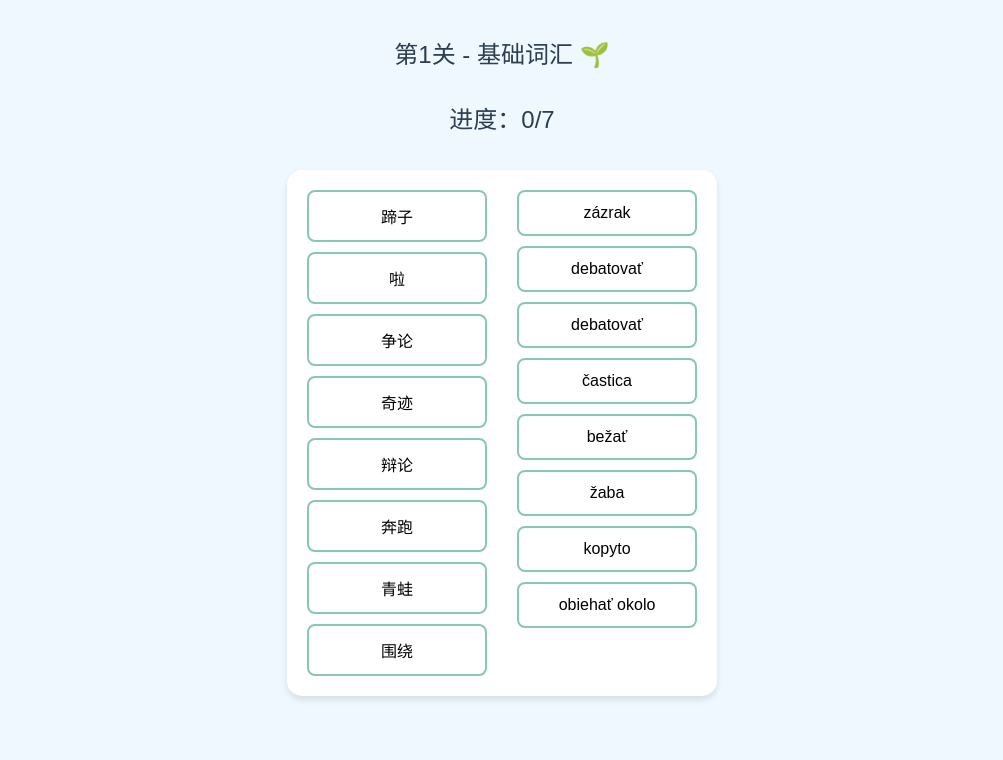
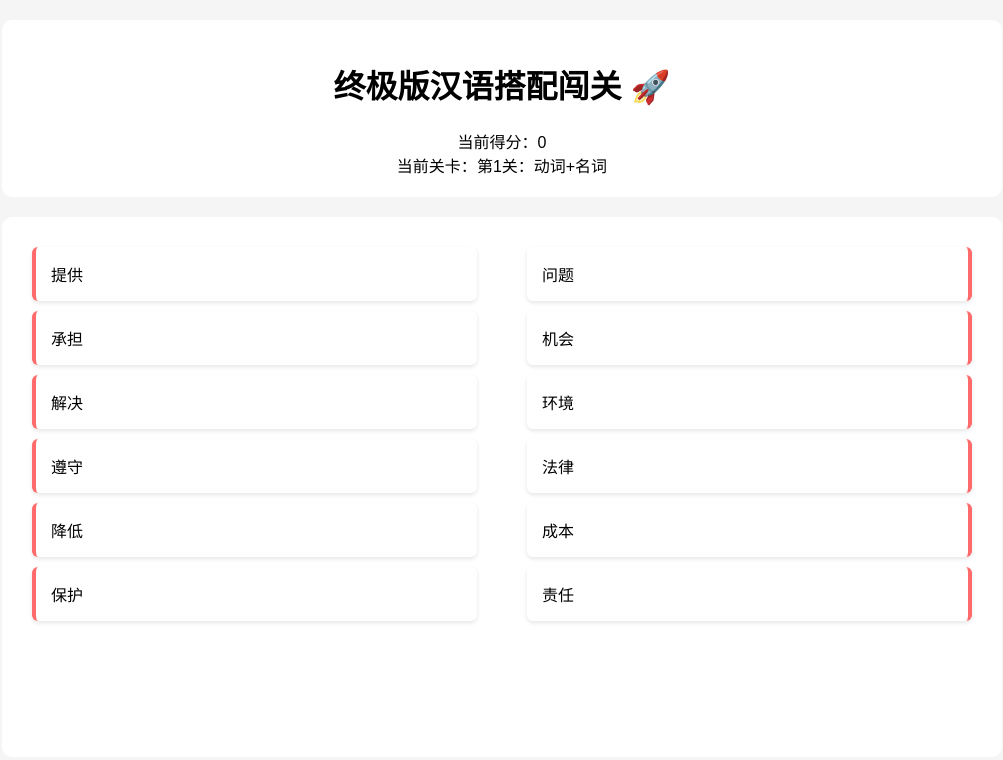
Before and after one commit to jierur/jierur.github.io, a plain HTML site: page index.html in a window 1280 px wide. Shown: the whole page, without its empty margins (138-1141 px from the left). Drawn offline with Linux system fonts and the light colour scheme.

Commit message:
Add files via upload

```diff
--- a/index.html
+++ b/index.html
@@ -2,247 +2,259 @@
 <html lang="zh">
 <head>
     <meta charset="UTF-8">
-    <title>五关挑战-完整版</title>
+    <title>终极版六关汉语搭配王</title>
     <style>
         :root {
-            --level1: #88C7B3; --level2: #FFB7C5;
-            --level3: #FFD700; --level4: #A78BFA;
-            --level5: #FF6B6B;
+            --level1: #FF6B6B; --level2: #4CAF50; --level3: #2196F3;
+            --level4: #9C27B0; --level5: #FF9800; --level6: #795548;
         }
-
         body {
             font-family: Arial, sans-serif;
-            background: #f0f8ff;
-            display: flex;
-            flex-direction: column;
-            align-items: center;
-            min-height: 100vh;
-            margin: 0;
+            max-width: 1000px;
+            margin: 0 auto;
             padding: 20px;
+            background: #f5f5f5;
         }
-
-        .game-container {
-            display: flex;
+        .header {
+            text-align: center;
+            padding: 20px;
+            background: white;
+            border-radius: 10px;
+            margin-bottom: 20px;
+        }
+        .game-area {
+            display: grid;
+            grid-template-columns: 1fr 1fr;
             gap: 30px;
-            margin: 20px 0;
+            min-height: 500px;
             padding: 20px;
-            border-radius: 15px;
             background: white;
-            box-shadow: 0 4px 6px rgba(0,0,0,0.1);
+            border-radius: 10px;
         }
-
-        .column {
-            display: flex;
-            flex-direction: column;
-            gap: 10px;
-            min-width: 180px;
+        .word-card {
+            padding: 15px;
+            margin: 10px;
+            cursor: pointer;
+            border-radius: 6px;
+            background: #fff;
+            box-shadow: 0 2px 4px rgba(0,0,0,0.1);
+            transition: 0.3s;
         }
-
-        .word-card {
-            padding: 12px 25px;
-            border: 2px solid;
-            border-radius: 8px;
-            cursor: pointer;
-            text-align: center;
-            transition: all 0.3s;
-            position: relative;
+        .selected {
+            transform: scale(0.95);
+            box-shadow: 0 0 8px rgba(66, 133, 244, 0.5) !important;
         }
-
-        .matched {
-            animation: disappear 0.5s forwards;
+        .correct {
+            opacity: 0;
+            transition: all 0.5s;
         }
-
-        @keyframes disappear {
-            0% { opacity: 1; transform: scale(1); }
-            100% { opacity: 0; height: 0; padding: 0; margin: 0; }
-        }
-
-        #victory {
+        #nextBtn {
             position: fixed;
-            top: 50%;
-            left: 50%;
-            transform: translate(-50%, -50%);
-            font-size: 4em;
-            color: #FF6B6B;
-            text-shadow: 0 0 20px rgba(255,107,107,0.3);
-            display: none;
-            z-index: 1000;
-        }
-
-        button {
-            padding: 12px 30px;
+            bottom: 30px;
+            right: 30px;
+            padding: 15px 30px;
+            background: #4CAF50;
+            color: white;
             border: none;
             border-radius: 25px;
-            background: linear-gradient(45deg, #4CAF50, #45a049);
-            color: white;
             cursor: pointer;
-            font-size: 16px;
-            transition: 0.3s;
-            margin-top: 20px;
-        }
-
-        button:hover {
-            transform: scale(1.05);
-            box-shadow: 0 4px 15px rgba(76,175,80,0.3);
-        }
-
-        .level-info {
-            font-size: 24px;
-            color: #2c3e50;
-            margin: 15px 0;
+            display: none;
+            font-size: 18px;
+            z-index: 1000;
         }
     </style>
 </head>
 <body>
-    <div class="level-info" id="levelTitle">第1关 - 基础词汇 🌱</div>
-    <div class="level-info" id="progress">进度：0/7</div>
-    <div class="game-container">
-        <div class="column" id="left-column"></div>
-        <div class="column" id="right-column"></div>
+    <div class="header">
+        <h1>终极版汉语搭配闯关 🚀</h1>
+        <div>当前得分：<span id="score">0</span></div>
+        <div>当前关卡：<span id="currentLevel">第1关</span></div>
     </div>
-    <button onclick="nextLevel()" id="nextBtn" style="display:none;">下一关 ➡️</button>
-    <div id="victory">🏆 终极通关！</div>
+    <div class="game-area" id="gameArea"></div>
+    <button id="nextBtn" onclick="nextLevel()">下一关 →</button>
 
     <script>
-        // 完整37个词语数据
-        const allWords = [
-            { zh: '争论', sk: 'debatovať' }, { zh: '奇迹', sk: 'zázrak' },
-            { zh: '围绕', sk: 'obiehať okolo' }, { zh: '奔跑', sk: 'bežať' },
-            { zh: '蹄子', sk: 'kopyto' }, { zh: '辩论', sk: 'debatovať' },
-            { zh: '青蛙', sk: 'žaba' }, { zh: '啦', sk: 'častica' },
-            { zh: '始终', sk: 'od začiatku do konca' }, { zh: '脖子', sk: 'krk' },
-            { zh: '说服', sk: 'presvedčiť' }, { zh: '摄影师', sk: 'fotograf' },
-            { zh: '毕竟', sk: 'koniec-koncov' }, { zh: '操场', sk: 'ihrisko' },
-            { zh: '洞', sk: 'diera' }, { zh: '插', sk: 'vložiť' },
-            { zh: '棍', sk: 'palica' }, { zh: '系', sk: 'priviazať' },
-            { zh: '匹', sk: 'numeratív pre kone' }, { zh: '拦', sk: 'zastaviť' },
-            { zh: '拍', sk: 'fotiť' }, { zh: '差距', sk: 'rozdiel' },
-            { zh: '显示', sk: 'ukázať' }, { zh: '意识', sk: 'vedomie' },
-            { zh: '艰苦', sk: 'náročný' }, { zh: '试验', sk: 'pokus' },
-            { zh: '逐渐', sk: 'postupne' }, { zh: '改进', sk: 'zlepšiť' },
-            { zh: '成熟', sk: 'zrelý' }, { zh: '兄弟', sk: 'brat' },
-            { zh: '播放', sk: 'prehrávať' }, { zh: '纪念', sk: 'pamätný' },
-            { zh: '导演', sk: 'režisér' }, { zh: '瞬间', sk: 'okamih' },
-            { zh: '请求', sk: 'požiadať' }, { zh: '或许', sk: 'možno' },
-            { zh: '重大', sk: 'dôležitý' }
+        //===== 游戏数据 =====//
+        const levels = [
+            { // 第1关
+                name: "动词+名词",
+                color: "#FF6B6B",
+                pairs: [
+                    ['保护', '环境'], ['降低', '成本'],
+                    ['提供', '机会'], ['遵守', '法律'],
+                    ['解决', '问题'], ['承担', '责任']
+                ]
+            },
+            { // 第2关
+                name: "形容词+名词",
+                color: "#4CAF50",
+                pairs: [
+                    ['重要', '资源'], ['复杂', '关系'],
+                    ['安全', '措施'], ['严格', '标准'],
+                    ['公平', '竞争'], ['有效', '方法']
+                ]
+            },
+            { // 第3关
+                name: "副词搭配",
+                color: "#2196F3",
+                pairs: [
+                    ['格外', '小心'], ['完全', '同意'],
+                    ['十分', '满意'], ['迅速', '反应'],
+                    ['充分', '准备'], ['普遍', '存在']
+                ]
+            },
+            { // 第4关
+                name: "固定搭配",
+                color: "#9C27B0",
+                pairs: [
+                    ['采取', '措施'], ['实现', '梦想'],
+                    ['面临', '困难'], ['取得', '进步'],
+                    ['发表', '意见'], ['建立', '信任']
+                ]
+            },
+            { // 第5关
+                name: "名词+动词",
+                color: "#FF9800",
+                pairs: [
+                    ['会议', '推迟'], ['价格', '上升'],
+                    ['需求', '增加'], ['意见', '分歧']
+                ]
+            },
+            { // 第6关
+                name: "社会短语",
+                color: "#795548",
+                pairs: [
+                    ['经济', '发展'], ['文化', '差异'],
+                    ['教育', '改革'], ['环境', '保护'],
+                    ['科技', '进步']
+                ]
+            }
         ];
 
-        // 五关配置 [起始索引, 结束索引, 需要配对数量]
-        const levels = [
-            { start: 0, end: 8, required: 7 },   // 第1关 (8词)
-            { start: 8, end: 15, required: 6 },  // 第2关 (7词)
-            { start: 15, end: 23, required: 7 }, // 第3关 (8词)
-            { start: 23, end: 31, required: 7 }, // 第4关 (8词)
-            { start: 31, end: 37, required: 6 }  // 第5关 (6词)
-        ];
+        //===== 游戏状态 =====//
+        let currentLevel = 0;
+        let score = 0;
 
-        let currentLevel = 0;
-        let matchedCount = 0;
-        let selectedCard = null;
+        //===== 初始化游戏 =====//
+        function initGame() {
+            console.log(`正在初始化第 ${currentLevel + 1} 关`);
 
-        // 初始化游戏
-        function initGame() {
+            // 重置下一关按钮
+            document.getElementById('nextBtn').style.display = 'none';
+
+            // 更新界面显示
+            document.getElementById('currentLevel').textContent =
+                `第${currentLevel + 1}关：${levels[currentLevel].name}`;
+
+            // 生成游戏内容
             const level = levels[currentLevel];
-            const words = allWords.slice(level.start, level.end);
+            const leftWords = shuffle([...level.pairs.map(p => p[0])]);
+            const rightWords = shuffle([...level.pairs.map(p => p[1])]);
 
-            // 清空旧卡片
-            document.getElementById('left-column').innerHTML = '';
-            document.getElementById('right-column').innerHTML = '';
-
-            // 生成中文列
-            shuffleArray(words).forEach(word => {
-                createCard(word.zh, 'left', word.sk);
-            });
-
-            // 生成斯语列
-            shuffleArray(words).forEach(word => {
-                createCard(word.sk, 'right', word.zh);
-            });
-
-            // 更新界面
-            updateUI();
+            document.getElementById('gameArea').innerHTML = `
+                <div class="left-col">
+                    ${leftWords.map(w => `
+                        <div class="word-card"
+                             style="border-left: 4px solid ${level.color}"
+                             onclick="selectWord(this, 'left')">${w}</div>
+                    `).join('')}
+                </div>
+                <div class="right-col">
+                    ${rightWords.map(w => `
+                        <div class="word-card"
+                             style="border-right: 4px solid ${level.color}"
+                             onclick="selectWord(this, 'right')">${w}</div>
+                    `).join('')}
+                </div>
+            `;
         }
 
-        // 创建卡片
-        function createCard(text, side, match) {
-            const card = document.createElement('div');
-            card.className = 'word-card';
-            card.textContent = text;
-            card.dataset.match = match;
-            card.style.borderColor = getLevelColor();
-            card.onclick = () => handleClick(card, side);
-            document.getElementById(`${side}-column`).appendChild(card);
+        //===== 选择词语 =====//
+        function selectWord(card, side) {
+            console.log(`选中了 ${side} 栏的：${card.textContent}`);
+
+            // 清除同栏已选项
+            document.querySelectorAll(`.${side}-col .word-card`).forEach(c => {
+                c.classList.remove('selected');
+            });
+            card.classList.add('selected');
+
+            checkPair();
         }
 
-        // 点击处理
-        function handleClick(card, side) {
-            if (card.classList.contains('matched')) return;
+        //===== 验证配对 =====//
+        function checkPair() {
+            const left = document.querySelector('.left-col .selected');
+            const right = document.querySelector('.right-col .selected');
 
-            if (side === 'left') {
-                if (selectedCard) selectedCard.element.style.background = "white";
-                selectedCard = { match: card.dataset.match, element: card };
-                card.style.background = "#e3f2fd";
-            } else {
-                if (selectedCard && card.dataset.match === selectedCard.element.textContent) {
-                    // 标记匹配
-                    selectedCard.element.classList.add('matched');
-                    card.classList.add('matched');
-                    matchedCount++;
+            if (left && right) {
+                console.log(`尝试配对：${left.textContent} + ${right.textContent}`);
 
-                    // 更新进度
-                    updateUI();
+                const isValid = levels[currentLevel].pairs.some(p =>
+                    p[0] === left.textContent && p[1] === right.textContent
+                );
 
-                    // 检查过关条件
-                    if (matchedCount >= levels[currentLevel].required) {
-                        document.getElementById('nextBtn').style.display = 'block';
-                    }
+                if (isValid) {
+                    console.log('配对成功！');
+                    left.classList.add('correct');
+                    right.classList.add('correct');
+                    score += 100;
+                    document.getElementById('score').textContent = score;
+
+                    // 移除已配对卡片
+                    setTimeout(() => {
+                        left.remove();
+                        right.remove();
+                        checkComplete();
+                    }, 500);
                 } else {
-                    // 错误反馈
-                    card.style.background = "#ffebee";
-                    setTimeout(() => card.style.background = "white", 500);
+                    console.log('配对失败！');
+                    left.style.background = '#FFEBEE';
+                    right.style.background = '#FFEBEE';
+                    setTimeout(() => {
+                        left.style.background = '';
+                        right.style.background = '';
+                    }, 500);
                 }
 
-                if (selectedCard) selectedCard.element.style.background = "white";
-                selectedCard = null;
+                // 清除选择状态
+                left.classList.remove('selected');
+                right.classList.remove('selected');
             }
         }
 
-        // 下一关
-        function nextLevel() {
-            if (currentLevel < levels.length - 1) {
-                currentLevel++;
-                matchedCount = 0;
-                document.getElementById('nextBtn').style.display = 'none';
-                initGame();
-            } else {
-                document.getElementById('victory').style.display = 'block';
-                document.getElementById('nextBtn').style.display = 'none';
+        //===== 检查完成状态 =====//
+        function checkComplete() {
+            const remaining = document.querySelectorAll('.word-card').length;
+            console.log(`剩余卡片数：${remaining}`);
+
+            if (remaining === 0) {
+                if (currentLevel < levels.length - 1) {
+                    console.log('本关完成，显示下一关按钮');
+                    document.getElementById('nextBtn').style.display = 'block';
+                } else {
+                    alert(`🎉 恭喜通关！最终得分：${score}`);
+                }
             }
         }
 
-        // 辅助函数
-        function updateUI() {
-            document.getElementById('levelTitle').textContent = `第${currentLevel+1}关 - ${getLevelName()} ${getLevelEmoji()}`;
-            document.getElementById('progress').textContent = `进度：${matchedCount}/${levels[currentLevel].required}`;
+        //===== 下一关功能 =====//
+        function nextLevel() {
+            console.log('进入下一关');
+            currentLevel++;
+            initGame();
         }
 
-        function getLevelColor() {
-            return ['var(--level1)', 'var(--level2)', 'var(--level3)', 'var(--level4)', 'var(--level5)'][currentLevel];
+        //===== 洗牌函数 =====//
+        function shuffle(arr) {
+            for (let i = arr.length - 1; i > 0; i--) {
+                const j = Math.floor(Math.random() * (i + 1));
+                [arr[i], arr[j]] = [arr[j], arr[i]];
+            }
+            return arr;
         }
 
-        function getLevelName() {
-            return ['基础词汇', '日常用语', '进阶词汇', '专业术语', '最终挑战'][currentLevel];
-        }
-
-        function getLevelEmoji() {
-            return ['🌱', '📚', '🚀', '💡', '🏆'][currentLevel];
-        }
-
-        function shuffleArray(array) {
-            return array.sort(() => Math.random() - 0.5);
-        }
-
-        // 启动游戏
+        //===== 启动游戏 =====//
         initGame();
     </script>
 </body>
```
